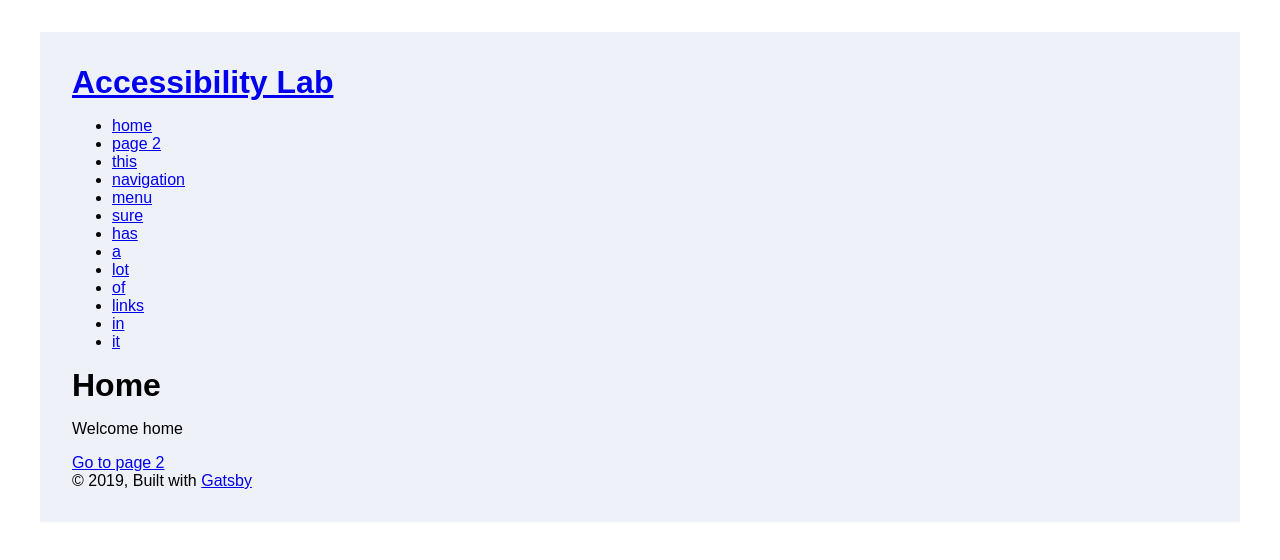
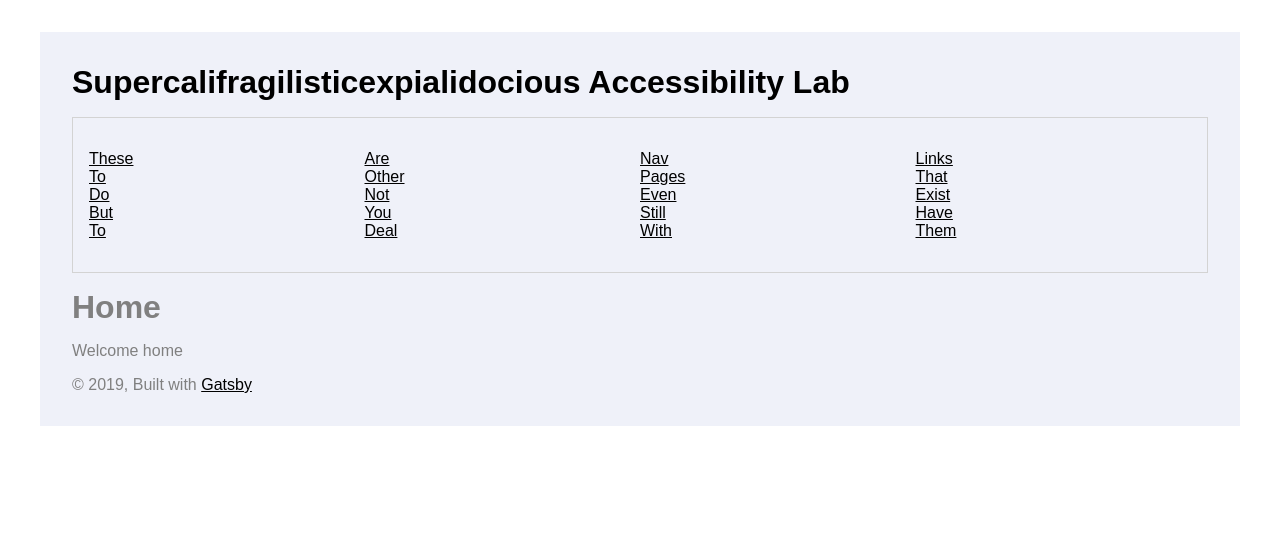
Before and after one commit to substantial/accessibility-lab, a Gatsby site: page / in a window 1280 px wide. Built offline with nearby package versions, Linux system fonts and the light colour scheme; Gatsby itself is replaced by a stand-in of ours.

Commit message:
Add basic styles, nav layout

```diff
--- a/gatsby-config.js
+++ b/gatsby-config.js
@@ -1,62 +1,22 @@
+const NAV_MENU_LINKS = `these are nav links to other pages that do not even exist but you still have to deal with them`
+
+const generateMenuLinks = sentence => {
+  const menuLinks = []
+  sentence.split(" ").forEach(word => {
+    menuLinks.push({
+      name: `${word}`,
+      link: `/${word}`,
+    })
+  })
+  return menuLinks
+}
+
 module.exports = {
   siteMetadata: {
-    title: `Accessibility Lab`,
+    title: `Supercalifragilisticexpialidocious Accessibility Lab`,
     description: `Accessibility is cool.`,
     author: `Rendezvous Planning Committee`,
-    menuLinks: [
-      {
-        name: "home",
-        link: "/",
-      },
-      {
-        name: "page 2",
-        link: "/page-2",
-      },
-      {
-        name: "this",
-        link: "/this",
-      },
-      {
-        name: "navigation",
-        link: "/navigation",
-      },
-      {
-        name: "menu",
-        link: "/menu",
-      },
-      {
-        name: "sure",
-        link: "/sure",
-      },
-      {
-        name: "has",
-        link: "/has",
-      },
-      {
-        name: "a",
-        link: "/a",
-      },
-      {
-        name: "lot",
-        link: "/lot",
-      },
-      {
-        name: "of",
-        link: "/of",
-      },
-      {
-        name: "links",
-        link: "/links",
-      },
-      {
-        name: "in",
-        link: "/in",
-      },
-      {
-        name: "it",
-        link: "/it",
-      },
-    ],
+    menuLinks: generateMenuLinks(NAV_MENU_LINKS),
   },
   plugins: [
     `gatsby-plugin-emotion`,
--- a/src/components/Nav.js
+++ b/src/components/Nav.js
@@ -1,17 +1,40 @@
 import React from "react"
 import PropTypes from "prop-types"
+import styled from "@emotion/styled"
 import { Link } from "gatsby"
 
+const StyledNav = styled.nav({
+  border: "1px solid lightGray",
+  marginBottom: "1rem",
+  padding: "1rem",
+})
+
+const StyledMenu = styled.ul({
+  listStyleType: "none",
+  paddingInlineStart: 0,
+  display: "grid",
+  gridTemplateColumns: "repeat(4, 1fr)",
+})
+
+const StyledMenuItem = styled.li({
+  textTransform: "capitalize",
+  whiteSpace: "nowrap",
+})
+
+const StyledLink = styled(Link)({
+  color: "black",
+})
+
 const Nav = ({ menuLinks }) => (
-  <nav>
-    <ul>
-      {menuLinks.map(link => (
-        <li key={link.name}>
-          <Link to={link.link}>{link.name}</Link>
-        </li>
+  <StyledNav>
+    <StyledMenu>
+      {menuLinks.map((item, index) => (
+        <StyledMenuItem key={`${index} ${item.name}`}>
+          <StyledLink to={item.link}>{item.name}</StyledLink>
+        </StyledMenuItem>
       ))}
-    </ul>
-  </nav>
+    </StyledMenu>
+  </StyledNav>
 )
 
 Nav.propTypes = {
--- a/src/components/header.js
+++ b/src/components/header.js
@@ -1,13 +1,19 @@
 import React from "react"
 import PropTypes from "prop-types"
+import styled from "@emotion/styled"
 import { Link } from "gatsby"
 import Heading1 from "./Heading1"
 import Nav from "./Nav"
 
+const StyledLink = styled(Link)({
+  textDecoration: "none",
+  color: "black",
+})
+
 const Header = ({ siteTitle, menuLinks }) => (
   <header>
-    <Heading1 style={{ margin: 0 }}>
-      <Link to="/">{siteTitle}</Link>
+    <Heading1>
+      <StyledLink to="/">{siteTitle}</StyledLink>
     </Heading1>
     <Nav menuLinks={menuLinks} />
   </header>
--- a/src/components/layout.js
+++ b/src/components/layout.js
@@ -16,6 +16,15 @@ const StyledLayout = styled.div({
   padding: "2rem",
   backgroundColor: "#EFF1F9",
   fontFamily: "Arial",
+  color: "gray",
+})
+
+const StyledFooter = styled.footer({
+  marginTop: "1rem",
+})
+
+const StyledAnchor = styled.a({
+  color: "black",
 })
 
 const Layout = ({ children }) => {
@@ -40,11 +49,11 @@ const Layout = ({ children }) => {
         siteTitle={data.site.siteMetadata.title}
       />
       <main>{children}</main>
-      <footer>
+      <StyledFooter>
         © {new Date().getFullYear()}, Built with
         {` `}
-        <a href="https://www.gatsbyjs.org">Gatsby</a>
-      </footer>
+        <StyledAnchor href="https://www.gatsbyjs.org">Gatsby</StyledAnchor>
+      </StyledFooter>
     </StyledLayout>
   )
 }
--- a/src/pages/index.js
+++ b/src/pages/index.js
@@ -1,5 +1,4 @@
 import React from "react"
-import { Link } from "gatsby"
 import Layout from "../components/Layout"
 import Heading1 from "../components/Heading1"
 
@@ -7,7 +6,6 @@ const IndexPage = () => (
   <Layout>
     <Heading1>Home</Heading1>
     <p>Welcome home</p>
-    <Link to="/page-2/">Go to page 2</Link>
   </Layout>
 )
 
```
Also changed, not shown: src/pages/page-2.js (deleted, +0 -13 lines).
